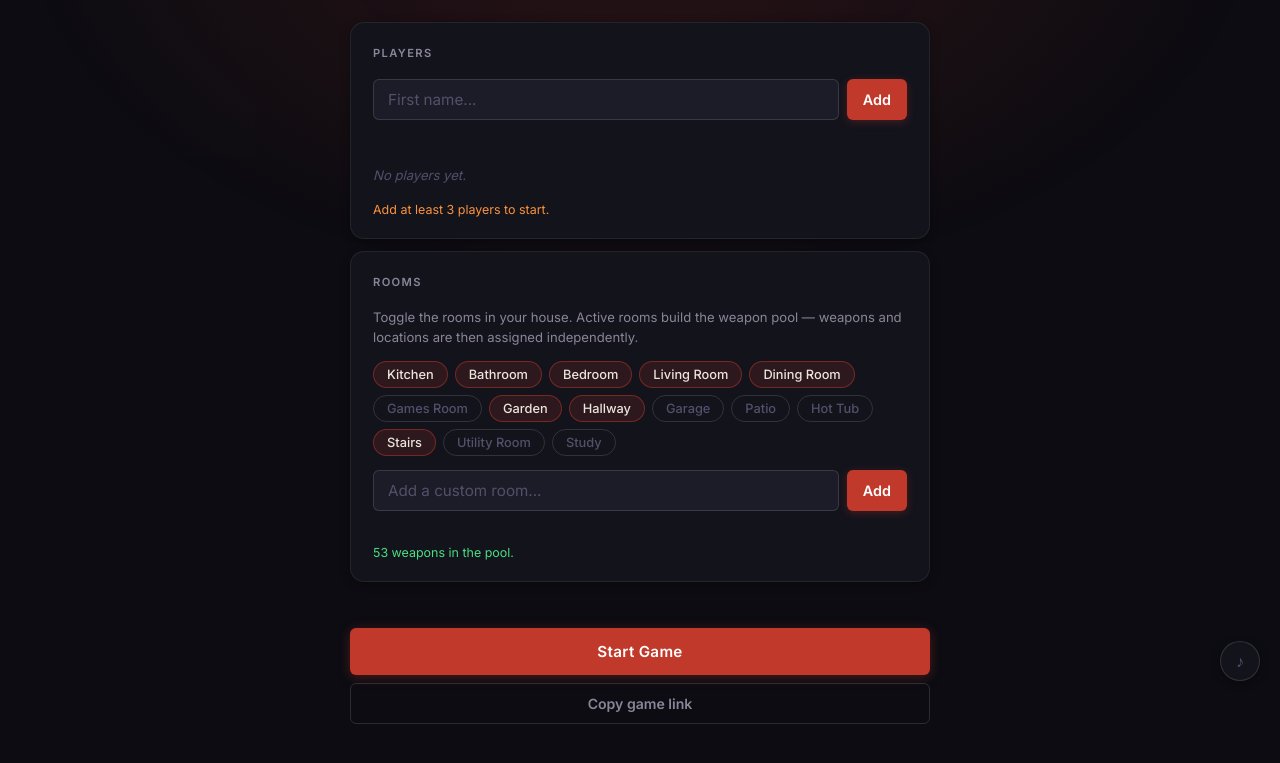
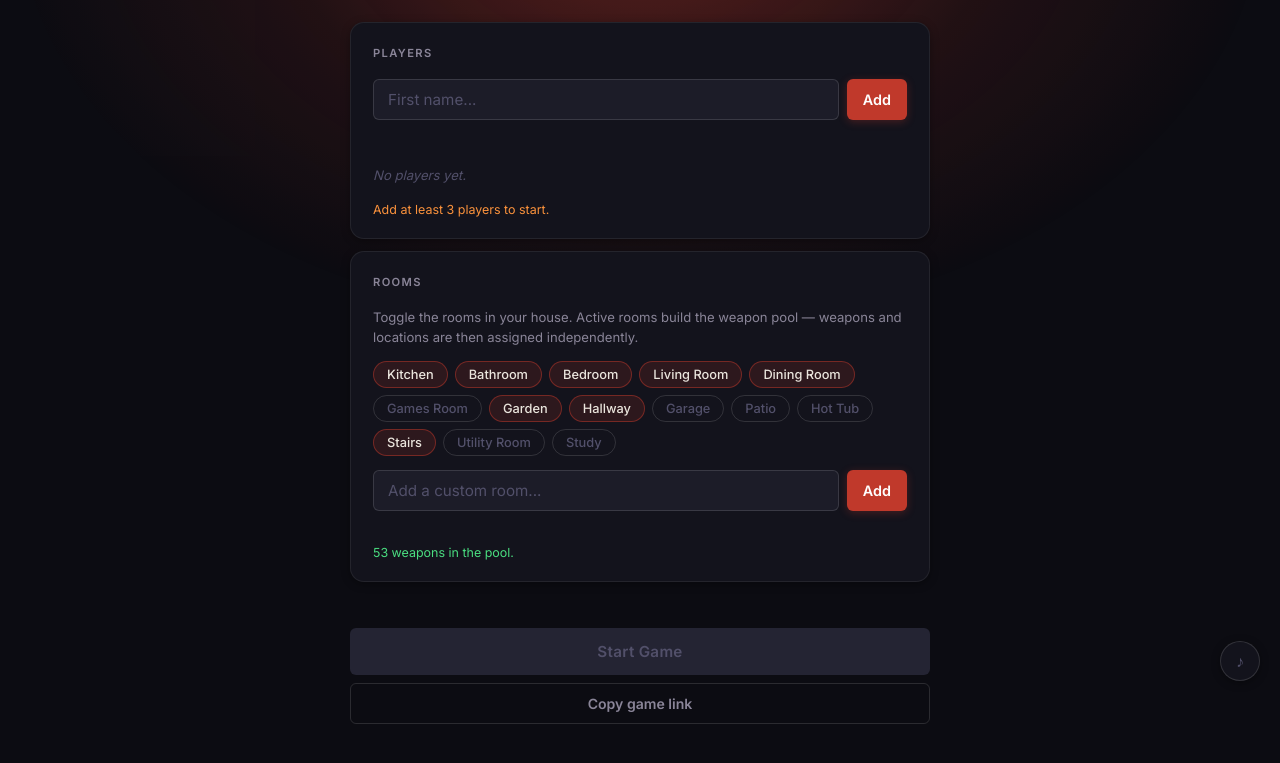
Before and after one commit to citizenharris/assassinate, a website built with Vite: page index.html in a window 1280 px wide. Shown: the part 99-862 px from the top of the page. Built offline with nearby package versions, Linux system fonts and the light colour scheme.

Commit message:
Grey out start game button if fewer than 3 players

```diff
--- a/src/main.ts
+++ b/src/main.ts
@@ -70,6 +70,11 @@ function renderPlayerCount(): void {
   } else {
     el.textContent = `${n} player${n > 1 ? "s" : ""} ready.`;
     el.className = "hint hint--ok";
+  }
+
+  const startBtn = getElement("start-game-btn");
+  if (startBtn instanceof HTMLButtonElement) {
+    startBtn.disabled = n < 3;
   }
 }
 
--- a/src/style.css
+++ b/src/style.css
@@ -71,15 +71,15 @@ body::before {
   top: 0;
   left: 0;
   right: 0;
-  height: 50vh;
-  background: radial-gradient(ellipse at 50% 0%, rgba(192, 57, 43, 0.22) 0%, transparent 70%);
+  height: 55vh;
+  background: radial-gradient(ellipse at 50% 0%, rgba(192, 57, 43, 0.55) 0%, rgba(192, 57, 43, 0.15) 40%, transparent 70%);
   pointer-events: none;
   z-index: 0;
   animation: glow-pulse 4s ease-in-out infinite;
 }
 
 @keyframes glow-pulse {
-  0%, 100% { opacity: 0.6; }
+  0%, 100% { opacity: 0.65; }
   50% { opacity: 1; }
 }
 
@@ -237,9 +237,16 @@ button:active {
   box-shadow: 0 2px 12px rgba(192, 57, 43, 0.35);
 }
 
-.btn-primary:hover {
+.btn-primary:hover:not(:disabled) {
   background: var(--red-bright);
   box-shadow: 0 4px 16px rgba(192, 57, 43, 0.45);
+}
+
+.btn-primary:disabled {
+  background: var(--surface-high);
+  color: var(--text-dim);
+  box-shadow: none;
+  cursor: not-allowed;
 }
 
 .btn-secondary {
```
